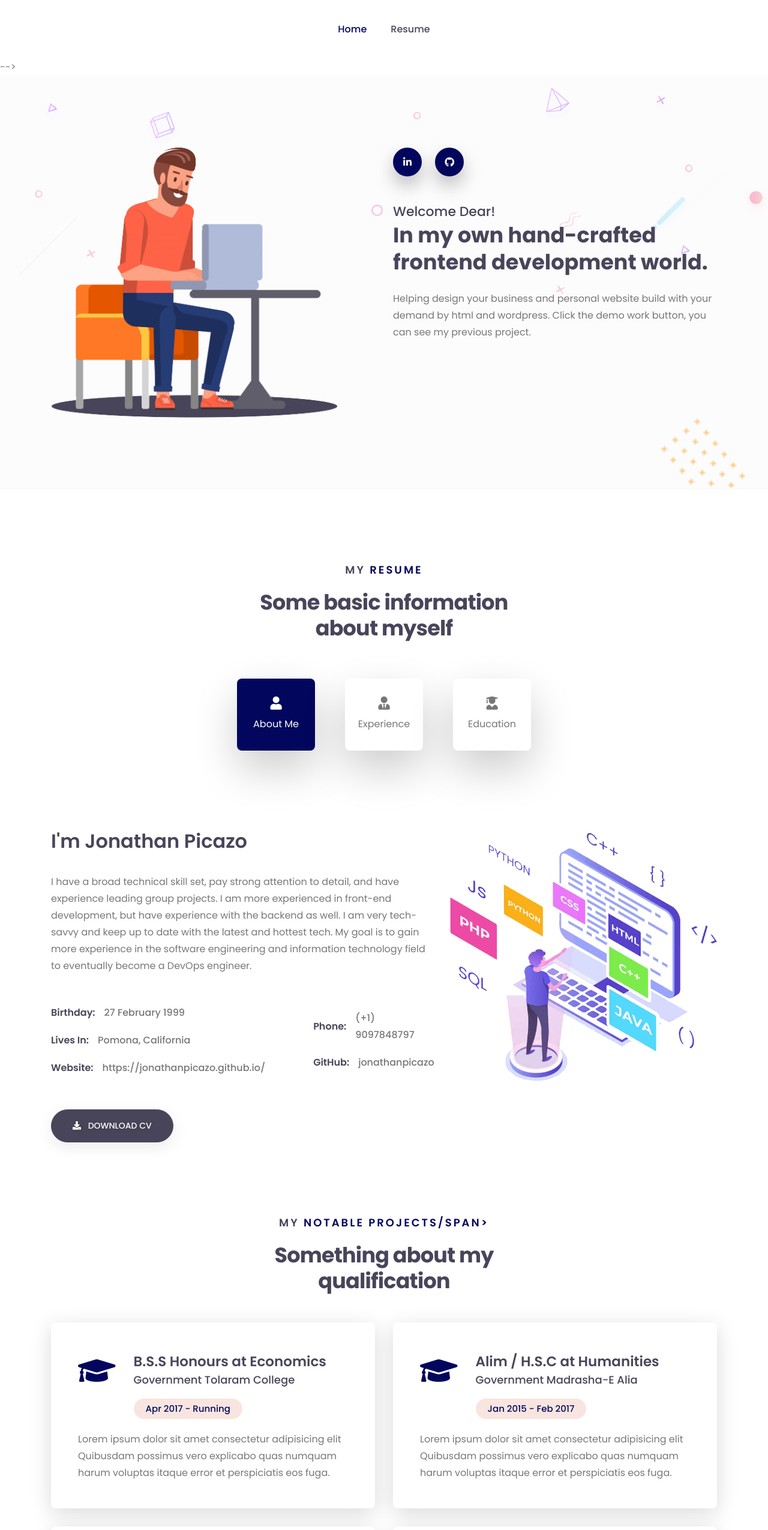
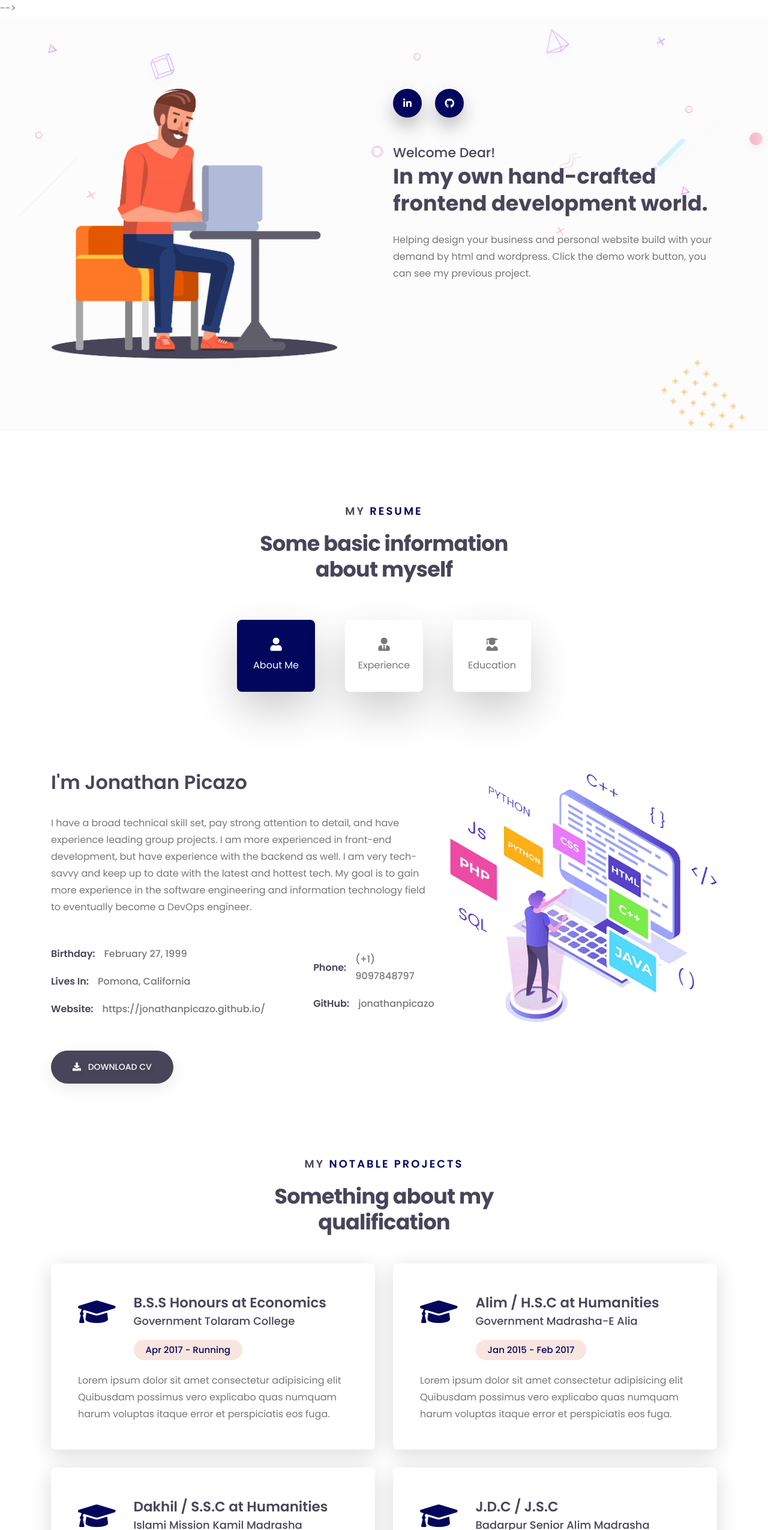
Before and after one commit to jonathanpicazo/jonathanpicazo.github.io, a plain HTML site: page index.html in a window 1280 px wide. Shown: the top 2550 px of the page at 60% size. Drawn offline with Linux system fonts and the light colour scheme.

Commit message:
changed cv

```diff
--- a/index.html
+++ b/index.html
@@ -73,12 +73,12 @@
                     <!-- <a class="navbar-logo" href="index.html"><img src="images/logo.png" alt="logo"></a>
                     <button class="navbar-toggle" type="button"><i class="fas fa-bars"></i></button> -->
 
-                    <div class="navbar-slide">
+                    <!-- <div class="navbar-slide">
                         <a class="navbar-cross" href="#"><i class="fas fa-times"></i></a>
 
                         <ul class="navbar-list">
                             <li class="navbar-item active"><a class="navbar-link" href="index.html">Home</a></li>
-                            <li class="navbar-item"><a class="navbar-link" href="resume.html">resume</a></li>
+                            <li class="navbar-item"><a class="navbar-link" href="resume.html">resume</a></li> -->
                             <!-- <li class="navbar-item navbar-dropdown">
                                 <a class="navbar-link dropdown-indicator" href="#">
                                     <span>service</span>
@@ -110,7 +110,7 @@
                                 </ul>
                             </li> -->
                             <!-- <li class="navbar-item"><a class="navbar-link" href="contact.html">contact</a></li> -->
-                        </ul>
+                        <!-- </ul> -->
 
                         <!-- <div class="navbar-btn">
                             <a class="btn btn-inline" href="#">
@@ -118,10 +118,10 @@
                                 <span>need to talk?</span>
                             </a>
                         </div> -->
-                    </div>
-                </div>
-            </div>
-        </nav> -->
+                    <!-- </div> -->
+                <!-- </div> -->
+            <!-- </div> -->
+        <!-- </nav> --> -->
         <!--=====================================
                     NAVBAR PART END
         =======================================-->
@@ -243,7 +243,7 @@
                             <ul>
                                 <li>
                                     <h6>Birthday:</h6>
-                                    <p>27 February 1999</p>
+                                    <p>February 27, 1999</p>
                                 </li>
                                 <li>
                                     <h6>Lives in:</h6>
@@ -708,7 +708,7 @@
                 <div class="row">
                     <div class="col-lg-12">
                         <div class="section-heading">
-                            <p>my <span>notable projects/span></p>
+                            <p>my <span>notable projects</span></p>
                             <h2>Something about my qualification</h2>
                         </div>
                     </div>
```
Also changed, not shown: 2 other files.
